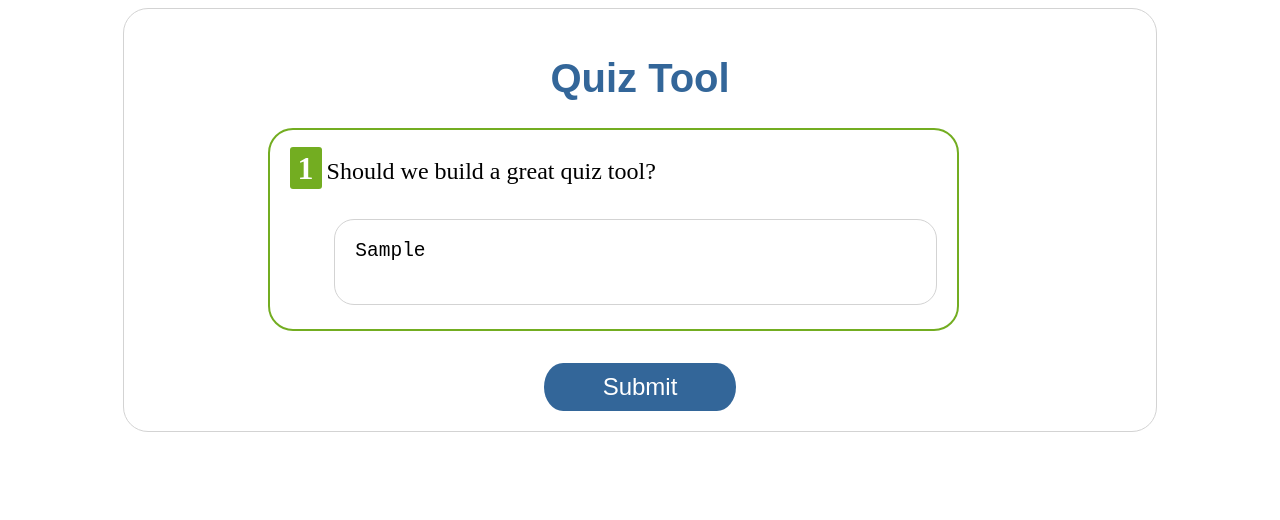
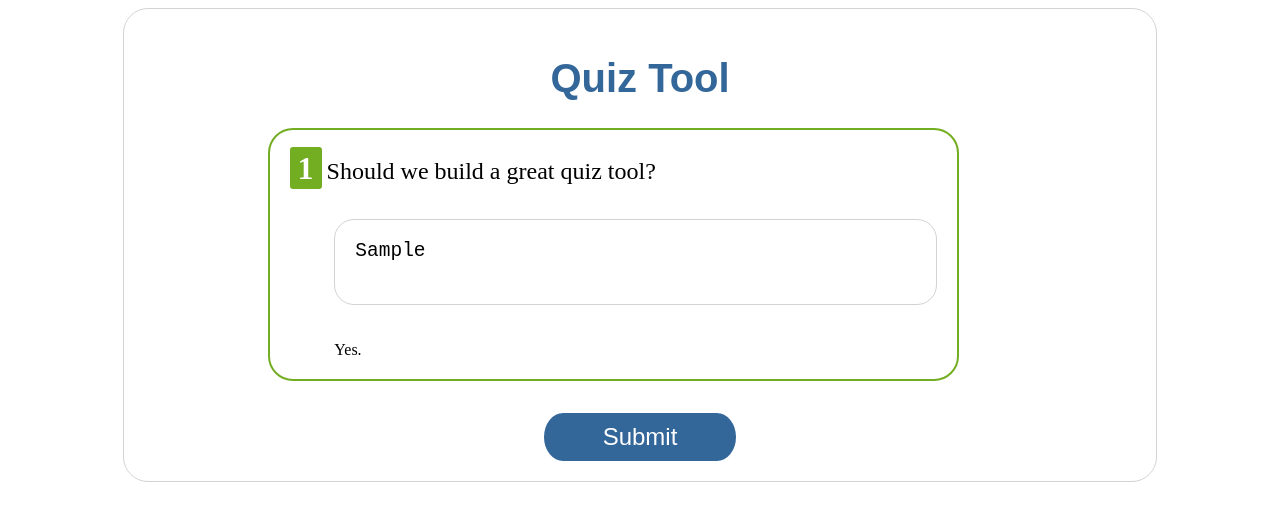
Before and after one commit to fourmajor/quiztool, an Angular app: page / in a window 1280 px wide. Both pictures are taken after typing "Sample" into the empty fields and a click on the button "Submit". Shown: the top 520 px of the page. Built offline with nearby package versions, Linux system fonts and the light colour scheme.

Commit message:
some interactivity finally

```diff
--- a/src/app/app.component.html
+++ b/src/app/app.component.html
@@ -18,11 +18,11 @@
 		<span class="question">{{question.question}}</span>
         <!-- Set focus on the first textarea. That is, the first question on the quiz/page. -->
         <div class="useranswer"><textarea ng-model="question.useranswer" [autofocus]="firstQuestion" class="textarea-default" rows="2" cols="80" placeholder="Type answer here please...">{{question.useranswer}}</textarea></div>
-        <div class="answer" [hidden]="!this.wasEvaluated">{{question.answer}}</div>
+        <div class="answer" [hidden]="!quiz.wasEvaluated">{{question.answer}}</div>
 	</li>
 </ol>
 
-<button (click)="doAlert();" type="button" class="">Submit</button>
+<button  (click)="evaluate();" type="button" class="">Submit</button>
 
 <div *ngIf="selectedQuestion">
 	<h2>{{selectedQuestion.name}} details!</h2>
--- a/src/app/app.component.ts
+++ b/src/app/app.component.ts
@@ -12,7 +12,7 @@ export class Question {
 }
 
 const QUESTIONS: Question[] = [
-  {id:1, question: 'Should we build a great quiz tool?', answer: 'Yes. This has been another edition of Simple Answers to Simple Questions. That was a pretty great question, methinks.', useranswer: '', quizid: 1}
+  {id:1, question: 'Should we build a great quiz tool?', answer: 'Yes.', useranswer: '', quizid: 1}
   /* {id:2, question: 'What is shmooth\'s favorite player??', answer: 'Derek Fisher for some reason.', useranswer: ''}*/
   /*{id:3, question: 'What is fourmajor\'s favorite player?', answer: 'Obviously J Wall', useranswer: ''}*/
 ];
@@ -22,10 +22,27 @@ export class Quiz {
     wasEvaluated: boolean; // why not just set it here?
     questions: Question[]; // get the list of questions from statis data, or service/db, etc.
     selectedQuestion: Question;
+
     constructor() {
         this.wasEvaluated = false;
         this.questions = QUESTIONS;
     }
+
+    /**
+    * Score the quiz.
+    */
+    evaluate(){
+        console.log('Evaluating from within Quiz object...');
+
+        // for each question on the quiz, check if the provided answer is correct
+        for (let question of this.questions) {
+            //if (QuestionAnsweredCorrectly()){
+            //}
+            console.log(question); // 1, "string", false
+        }
+
+    }
+
 }
 
 @Component({
@@ -38,14 +55,30 @@ export class AppComponent {
     title = 'Quiz Tool';
     quiz = new Quiz();
 
-    doAlert(){
+    /**
+    * Evaluate (score) the quiz.
+    */
+    evaluate(){
+        this.log('Evaluating...');
+        this.quiz.evaluate();
         this.quiz.wasEvaluated=true;
-        console.log('log: test log, yo...'); // black
+    }
+
+    /**
+    * Simple wrapper function to log stuff to the javascript console.
+    */
+    log(message: String){
+        console.log( message ); // black
+        /*
         console.debug('debug: test log, yo...'); // blue
         console.warn('warn: test log, yo...'); // yellow
         console.info('info: test log, yo...'); // black (with 'i' icon indicator)
         console.error('error: test log, yo...'); // red
-        alert('test...');
+        */
+    }
+
+    alert(message: String){
+        alert(message);
     }
 
     onSelect(question: Question): void {
```
